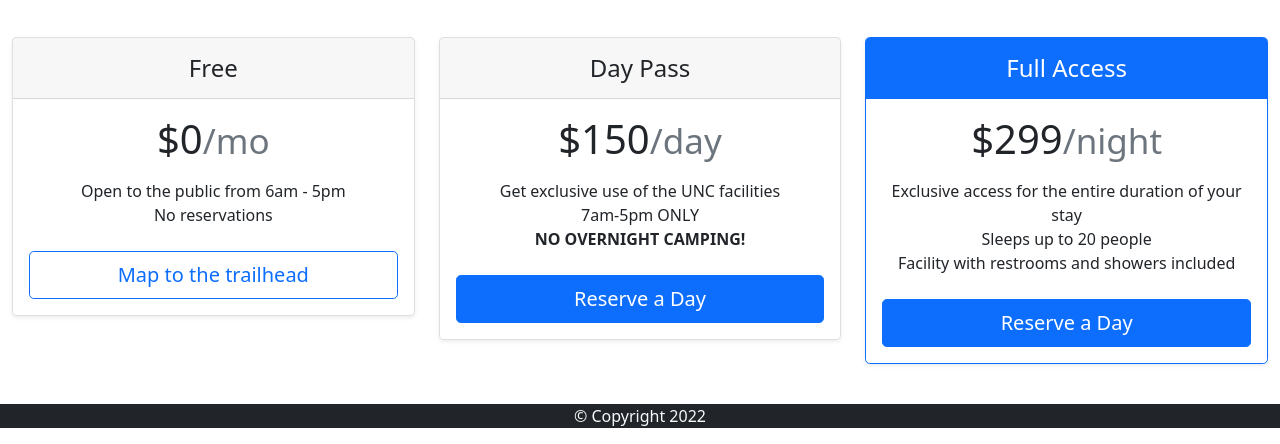
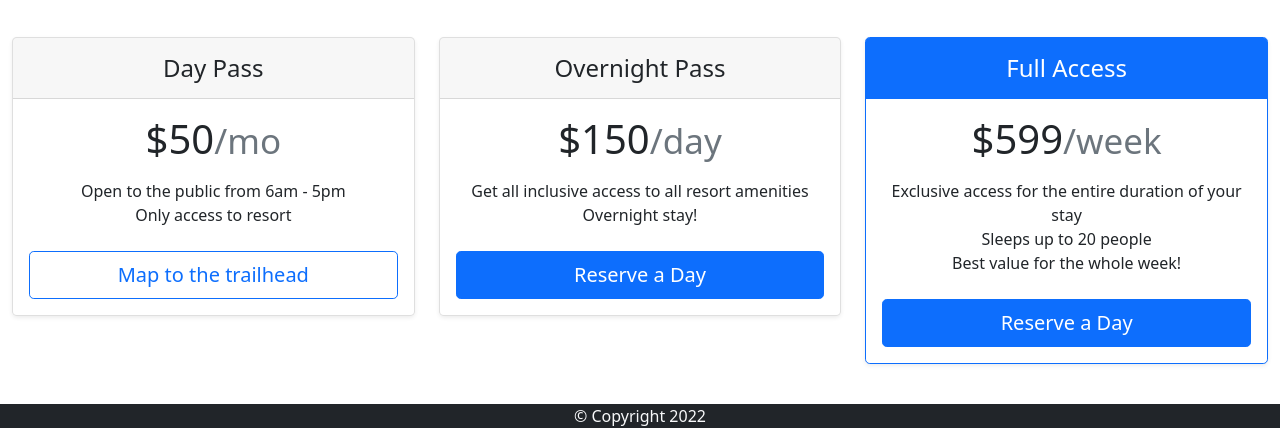
Before and after one commit to Aalan753/Aalan753.github.io, a plain HTML site: page bacs200/Travel/index.html in a window 1280 px wide. Shown: the part 799-1243 px from the top of the page. Drawn offline with nearby package versions, Linux system fonts and the light colour scheme.

Commit message:
Update index.html

```diff
--- a/bacs200/Travel/index.html
+++ b/bacs200/Travel/index.html
@@ -126,13 +126,13 @@
               <div class="col">
                 <div class="card mb-4 rounded-3 shadow-sm">
                   <div class="card-header py-3">
-                    <h4 class="my-0 fw-normal">Free</h4>
+                    <h4 class="my-0 fw-normal">Day Pass</h4>
                   </div>
                   <div class="card-body">
-                    <h1 class="card-title pricing-card-title">$0<small class="text-muted fw-light">/mo</small></h1>
+                    <h1 class="card-title pricing-card-title">$50<small class="text-muted fw-light">/mo</small></h1>
                     <ul class="list-unstyled mt-3 mb-4">
                       <li>Open to the public from 6am - 5pm</li>
-                      <li>No reservations</li>
+                      <li>Only access to resort</li>
                     </ul>
                     <!--<button type="button" class="w-100 btn btn-lg btn-outline-primary">Map to the trailhead</button>-->
 		    <a class="w-100 btn btn-lg btn-outline-primary" href="map.html">Map to the trailhead</a>
@@ -142,15 +142,14 @@
               <div class="col">
                 <div class="card mb-4 rounded-3 shadow-sm">
                   <div class="card-header py-3">
-                    <h4 class="my-0 fw-normal">Day Pass</h4>
+                    <h4 class="my-0 fw-normal">Overnight Pass</h4>
                   </div>
                   <div class="card-body">
                     <h1 class="card-title pricing-card-title">$150<small class="text-muted fw-light">/day</small></h1>
                     <ul class="list-unstyled mt-3 mb-4">
-                      <li>Get exclusive use of the UNC facilities</li>
-                      <li>7am-5pm ONLY</li>
-                      <li><strong>NO OVERNIGHT CAMPING!</strong></li>
-                    </ul>
+                      <li>Get all inclusive access to all resort amenities</li>
+                      <li>Overnight stay!</li>
+                      </ul>
                     <a class="w-100 btn btn-lg btn-primary" href="buy.html">Reserve a Day</a>
                   </div>
                 </div>
@@ -161,11 +160,11 @@
                     <h4 class="my-0 fw-normal">Full Access</h4>
                   </div>
                   <div class="card-body">
-                    <h1 class="card-title pricing-card-title">$299<small class="text-muted fw-light">/night</small></h1>
+                    <h1 class="card-title pricing-card-title">$599<small class="text-muted fw-light">/week</small></h1>
                     <ul class="list-unstyled mt-3 mb-4">
                       <li>Exclusive access for the entire duration of your stay</li>
                       <li>Sleeps up to 20 people</li>
-                      <li>Facility with restrooms and showers included</li>
+                      <li>Best value for the whole week!</li>
                     </ul>
                     <a class="w-100 btn btn-lg btn-primary" href="buy.html">Reserve a Day</a>
                   </div>
```
